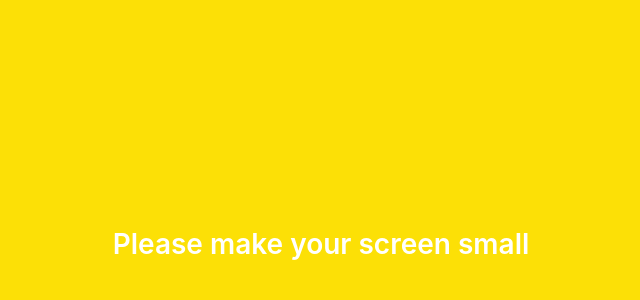
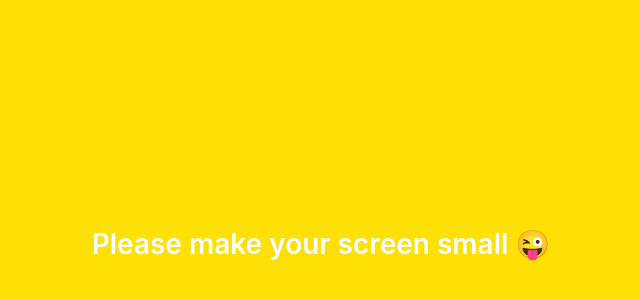
Before and after one commit to skywalker921/kakao-clone, a plain HTML site: page chat.html in a window 1280 px wide. Shown: the part 156-456 px from the top of the page, without its empty margins (319-959 px from the left). Drawn offline with Linux system fonts and the light colour scheme.

Commit message:
added emoji
😜

```diff
--- a/chat.html
+++ b/chat.html
@@ -118,7 +118,7 @@
       </div>
     </div>
     <div class="bigScreen">
-      <span class="bigScreen__text">Please make your screen small</span>
+      <span class="bigScreen__text">Please make your screen small 😜</span>
     </div>
   </body>
 </html>
```
Also changed, not shown: find.html (+1 -1 lines), friends.html (+1 -1 lines), index.html (+1 -1 lines), more.html (+1 -1 lines), settings.html (+1 -1 lines).
